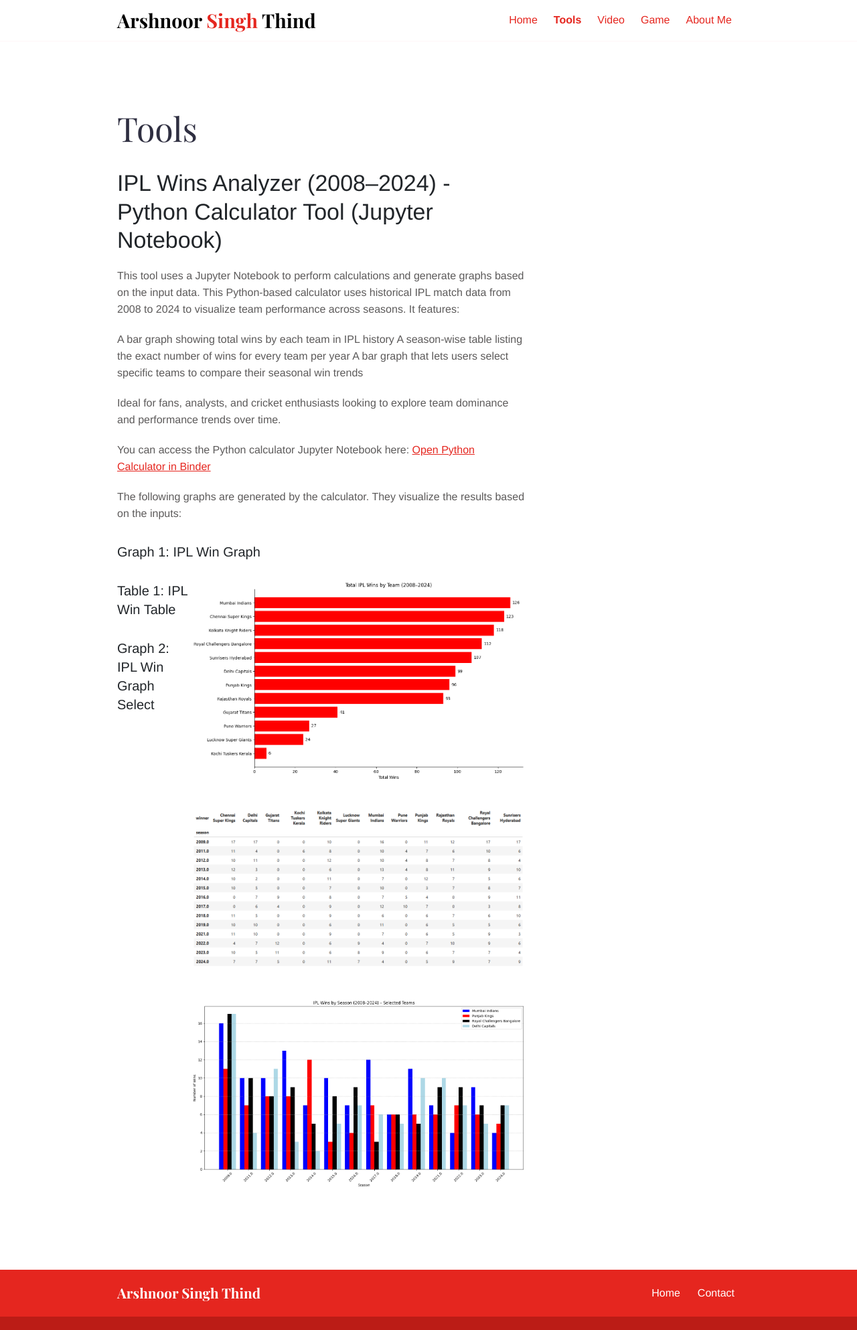
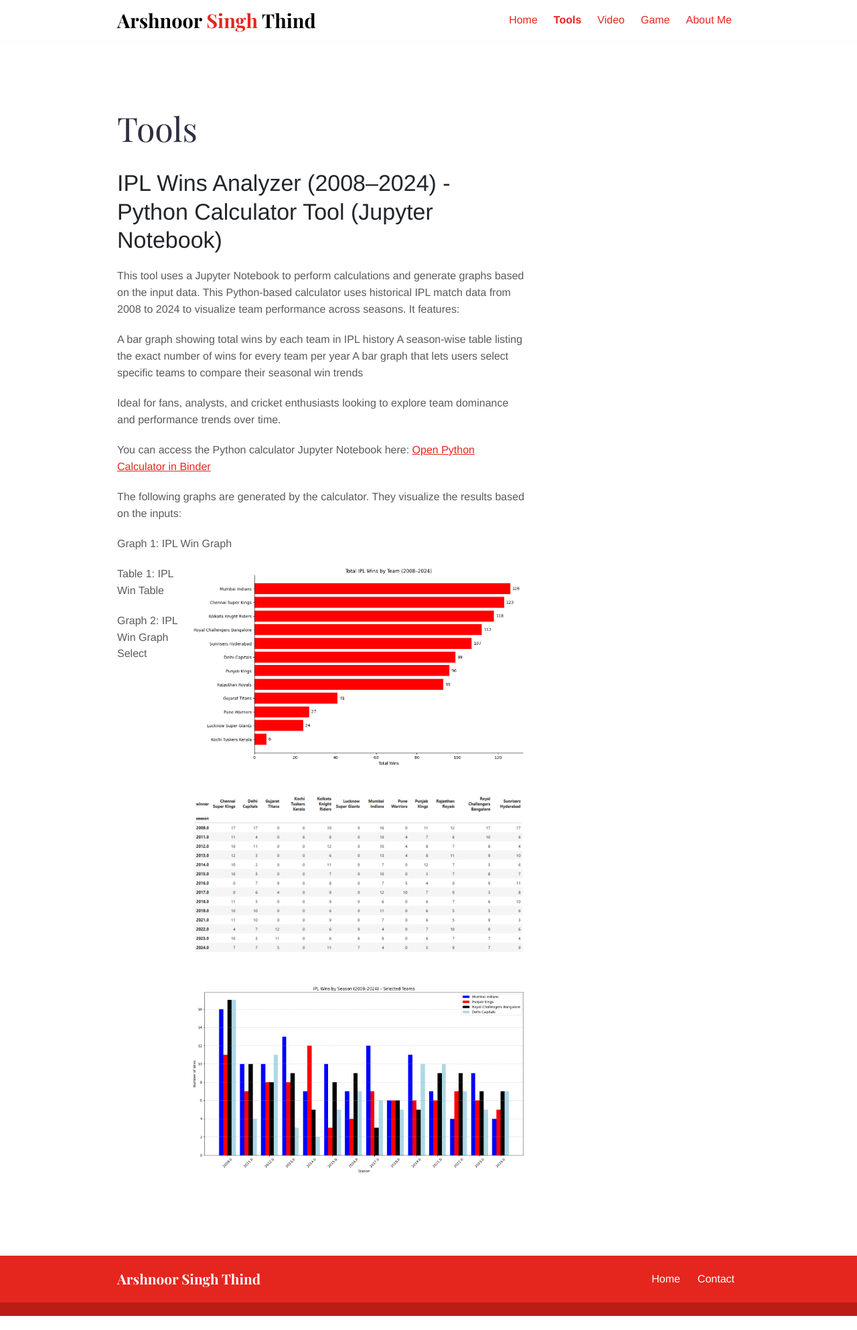
Before and after one commit to ArshnoorSinghThind/knes381Final, a Jekyll site: the page built from pages/tools.md, in a window 1280 px wide. Shown: the whole page at 67% size. Built offline with Jekyll 4.4.1, drawn with Linux system fonts in a browser that asks for light colours; after the commit the page ends 1965 px from its top, so only the background shows below that.

```diff
--- a/pages/tools.md
+++ b/pages/tools.md
@@ -19,11 +19,11 @@ You can access the Python calculator Jupyter Notebook here: [Open Python Calcula
 
 The following graphs are generated by the calculator. They visualize the results based on the inputs:
 
-### Graph 1: IPL Win Graph
+Graph 1: IPL Win Graph
 <img src="https://raw.githubusercontent.com/ArshnoorSinghThind/knes381Final/refs/heads/main/images/illustrations/IPL_Win_Graph.png.png" class="img-fluid" width="500" height="350" align="right">
 
-### Table 1: IPL Win Table
+Table 1: IPL Win Table
 <img src="https://raw.githubusercontent.com/ArshnoorSinghThind/knes381Final/refs/heads/main/images/illustrations/IPL_Win_Table.png.png" class="img-fluid" width="500" height="350" align="right">
 
-### Graph 2: IPL Win Graph Select
+Graph 2: IPL Win Graph Select
 <img src="https://raw.githubusercontent.com/ArshnoorSinghThind/knes381Final/refs/heads/main/images/illustrations/IPL_Win_Graph_Select.png.png" class="img-fluid" width="500" height="350" align="right">
```
